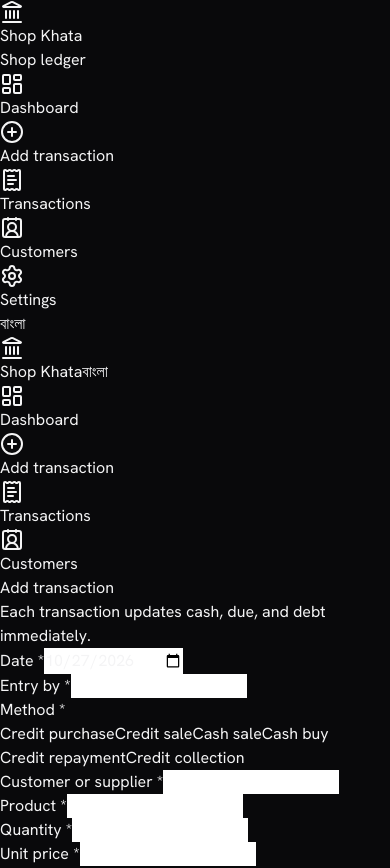
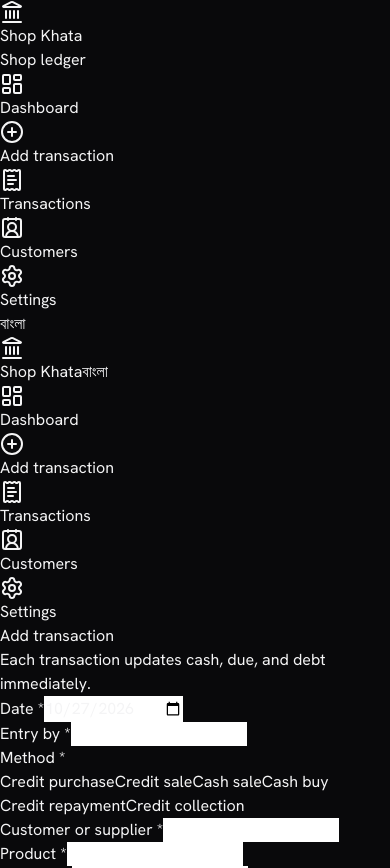
Before and after one commit to britsync07-prog/nexdesk, a Next.js app: page /add-transaction in a window 390 px wide. Shown: the top 868 px of the page. Built offline with nearby package versions, Linux system fonts and the light colour scheme; no server answers.

Commit message:
fix: show settings in mobile navigation

```diff
--- a/src/components/navigation.tsx
+++ b/src/components/navigation.tsx
@@ -26,6 +26,6 @@
       <button onClick={() => setLanguage(language === "en" ? "bn" : "en")} className="mt-auto h-10 rounded-md border border-[#d4d4d4] bg-white text-sm font-medium text-[#0a0a0a]">{t.language}</button>
     </aside>
     <header className="sticky top-0 z-30 flex h-14 items-center justify-between border-b border-[#e6e6e6] bg-white px-4 md:hidden"><a href="/dashboard" className="flex items-center gap-2 text-sm font-semibold text-[#0a0a0a]"><Landmark className="h-5 w-5" />{t.appName}</a><button onClick={() => setLanguage(language === "en" ? "bn" : "en")} className="rounded-md border border-[#d4d4d4] px-3 py-1.5 text-sm font-medium text-[#0a0a0a]">{t.language}</button></header>
-    <nav className="fixed inset-x-0 bottom-0 z-40 border-t border-[#e6e6e6] bg-white md:hidden"><div className="flex h-16 items-center justify-around">{items.slice(0, 4).map(([href, label, Icon]) => <a key={href} href={href} className={`flex min-w-0 flex-1 flex-col items-center gap-1 text-[11px] ${pathname === href ? "text-[#0a0a0a]" : "text-[#6b6b6b]"}`}><Icon className="h-5 w-5" /><span className="truncate">{label}</span></a>)}</div></nav>
+    <nav className="fixed inset-x-0 bottom-0 z-40 border-t border-[#e6e6e6] bg-white md:hidden"><div className="flex h-16 items-center justify-around">{items.map(([href, label, Icon]) => <a key={href} href={href} className={`flex min-w-0 flex-1 flex-col items-center gap-1 text-[10px] ${pathname === href ? "text-[#0a0a0a]" : "text-[#6b6b6b]"}`}><Icon className="h-5 w-5" /><span className="truncate">{label}</span></a>)}</div></nav>
   </>;
 }
```
